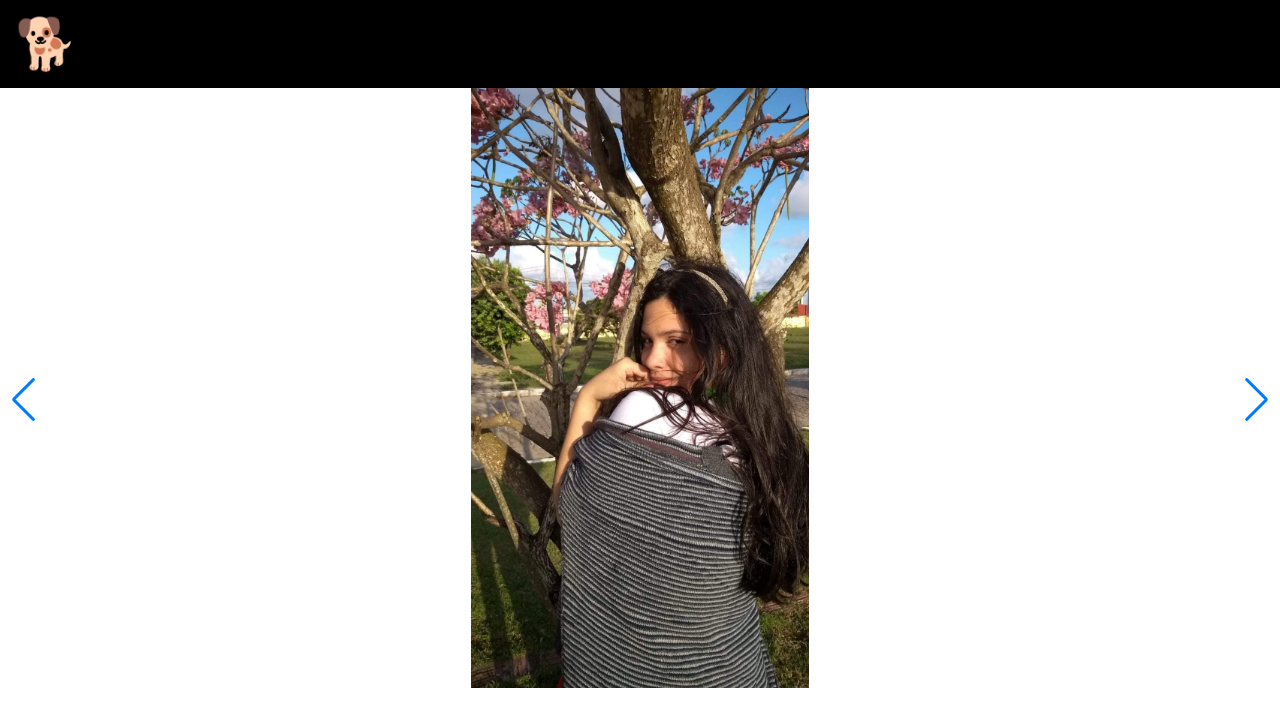
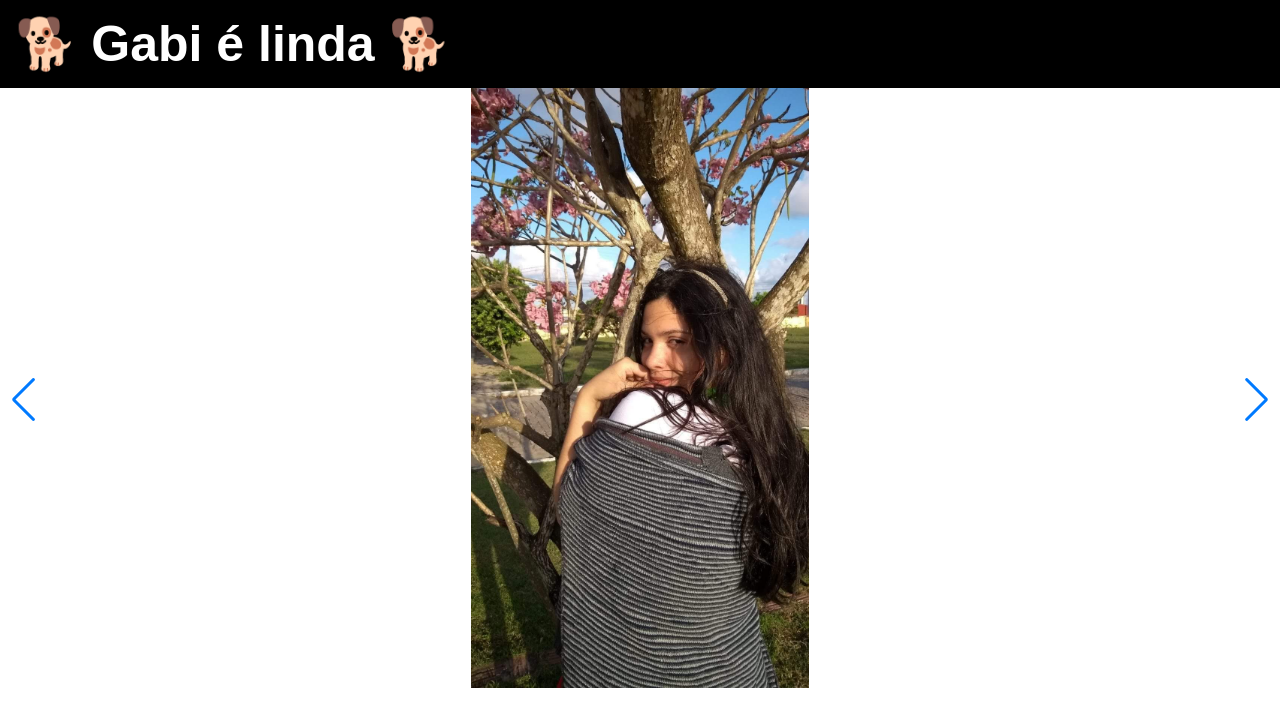
Before and after one commit to isaacrpl7/isaacrpl7.github.io, a plain HTML site: page gabi/index.html in a window 1280 px wide. Drawn offline with nearby package versions, Linux system fonts and the light colour scheme.

Commit message:
gabi fotos

```diff
--- a/gabi/index.html
+++ b/gabi/index.html
@@ -10,7 +10,7 @@
 <body>
     <nav class="main-nav">
         <h1 class="brand">
-            🐕
+            🐕 Gabi é linda 🐕
         </h1>
     </nav>
     <div class="swiper-container">
```
